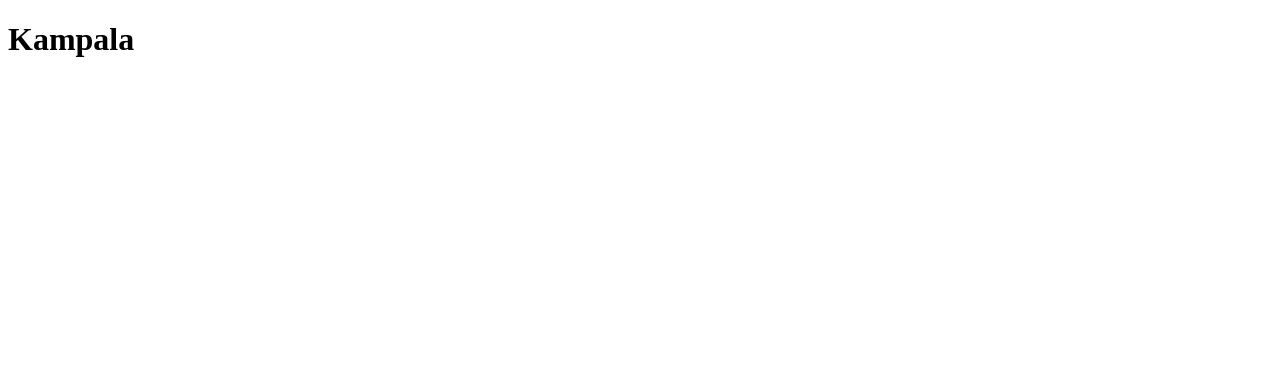
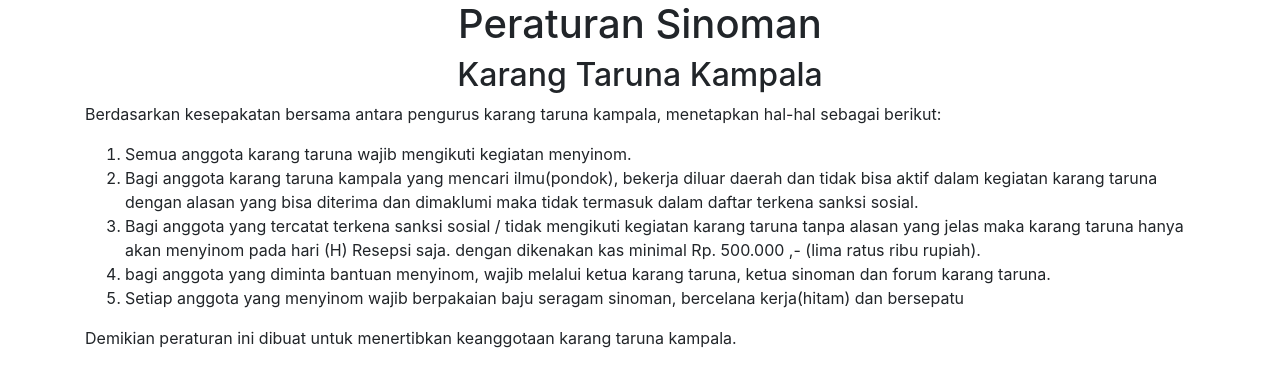
Before and after one commit to kampaladukuh/kampaladukuh.github.io, a plain HTML site: page index.html in a window 1280 px wide. Drawn offline with nearby package versions, Linux system fonts and the light colour scheme.

Commit message:
Update index.html

```diff
--- a/index.html
+++ b/index.html
@@ -4,9 +4,26 @@
     <meta charset="UTF-8">
     <meta http-equiv="X-UA-Compatible" content="IE=edge">
     <meta name="viewport" content="width=device-width, initial-scale=1.0">
-    <title>Document</title>
+    <title>Kampala - Peraturan Sinoman</title>
+    <link rel="stylesheet" href="https://cdn.jsdelivr.net/npm/bootstrap@4.6.2/dist/css/bootstrap.min.css" integrity="sha384-xOolHFLEh07PJGoPkLv1IbcEPTNtaed2xpHsD9ESMhqIYd0nLMwNLD69Npy4HI+N" crossorigin="anonymous">
+
+    <script src="https://cdn.jsdelivr.net/npm/bootstrap@4.6.2/dist/js/bootstrap.min.js" integrity="sha384-+sLIOodYLS7CIrQpBjl+C7nPvqq+FbNUBDunl/OZv93DB7Ln/533i8e/mZXLi/P+" crossorigin="anonymous"></script>
 </head>
 <body>
-    <h1>Kampala</h1>
+    <h1 class="text-center">Peraturan Sinoman</h1>
+    <h2 class="text-center">Karang Taruna Kampala</h2>
+    <div class="container">
+        <p>Berdasarkan kesepakatan bersama antara pengurus karang taruna kampala, menetapkan hal-hal sebagai berikut: </p>
+        <ol>
+            <li>Semua anggota karang taruna wajib mengikuti kegiatan menyinom.</li>
+            <li>Bagi anggota karang taruna kampala yang mencari ilmu(pondok), bekerja diluar daerah dan tidak bisa aktif dalam kegiatan karang taruna dengan alasan yang bisa diterima dan dimaklumi maka tidak termasuk dalam daftar terkena sanksi sosial.</li>
+            <li>Bagi anggota yang tercatat terkena sanksi sosial / tidak mengikuti kegiatan karang taruna tanpa alasan yang jelas maka karang taruna hanya akan menyinom pada hari (H) Resepsi saja. dengan dikenakan kas minimal Rp. 500.000 ,- (lima ratus ribu rupiah).</li>
+            <li>bagi anggota yang diminta bantuan menyinom, wajib melalui ketua karang taruna, ketua sinoman dan forum karang taruna.</li>
+            <li>Setiap anggota yang menyinom wajib berpakaian baju seragam sinoman, bercelana kerja(hitam) dan bersepatu</li>
+        </ol>
+        <p>Demikian peraturan ini dibuat untuk menertibkan keanggotaan karang taruna kampala.</p>
+        <!-- <p>Ketua karang taruna      ketua sinoman   penasihat</p> -->
+    </div>
+
 </body>
 </html>
```
